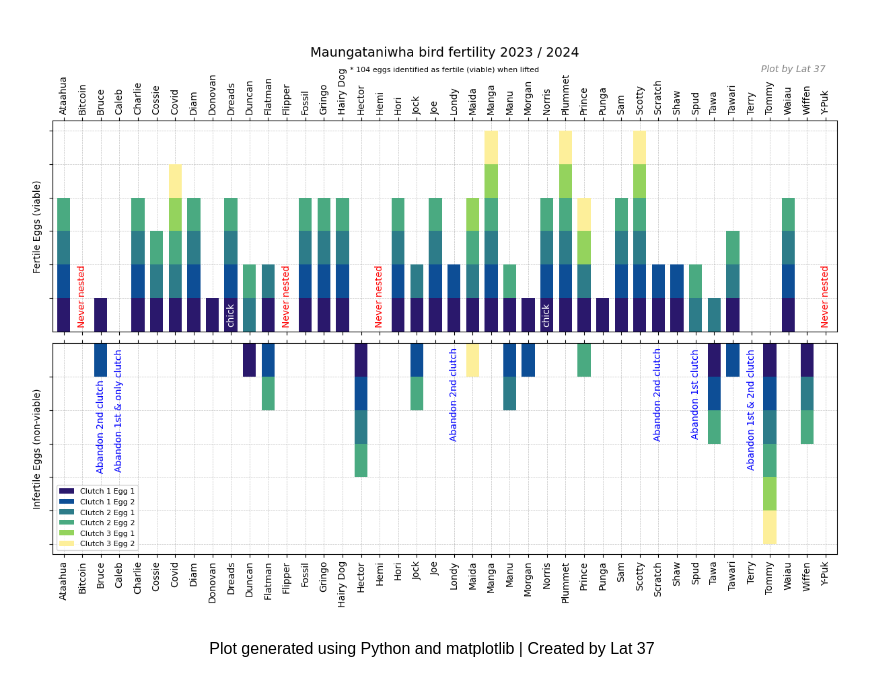
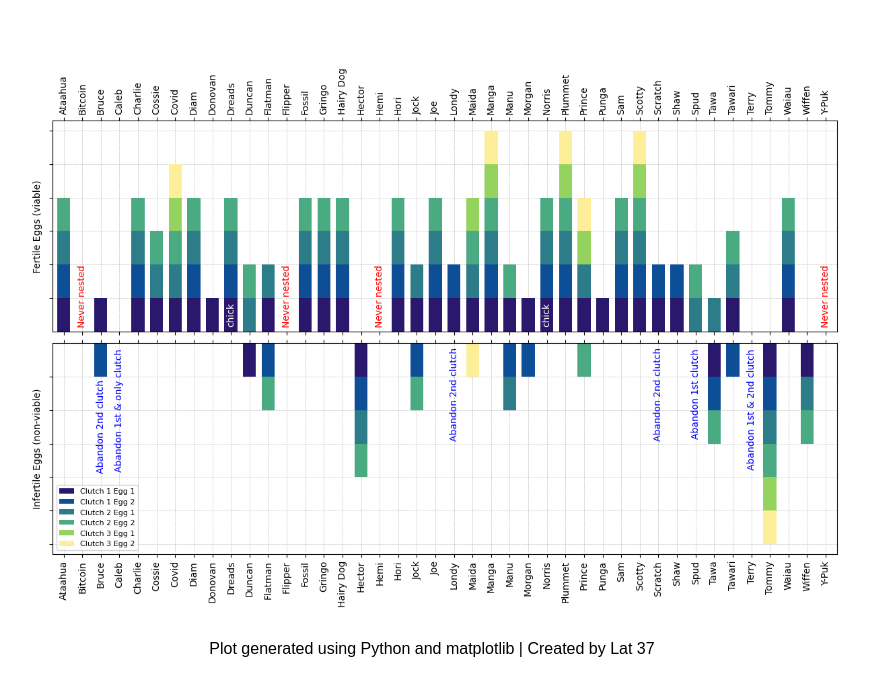
Before and after one commit to waiotahi/Kiwi-fertility-2, a plain HTML site: page index.html in a window 1280 px wide. Shown: the part 61-756 px from the top of the page, without its empty margins (208-1077 px from the left). Drawn offline with Linux system fonts and the light colour scheme.

Commit message:
Update index.html

```diff
--- a/index.html
+++ b/index.html
@@ -19,7 +19,7 @@
     <h1>Maungataniwha Bird Fertility 2023 / 2024</h1>
 
     <!-- Embedding the plot image -->
-    <img src="plot_image.png" alt="Fertility Plot2">
+    <img src="plot_image2.png" alt="Fertility Plot2">
 
     <footer>
         <p>Plot generated using Python and matplotlib | Created by Lat 37</p>
```
